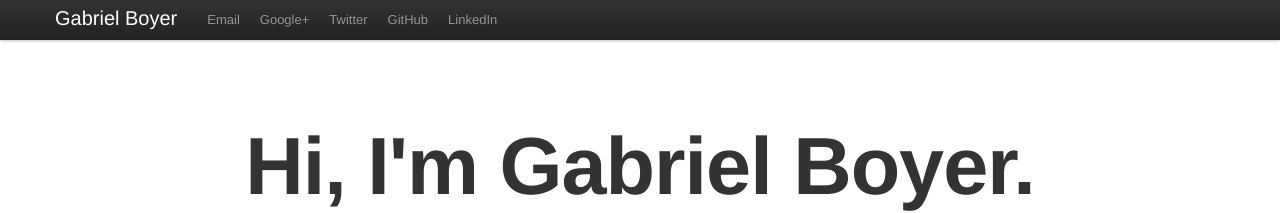
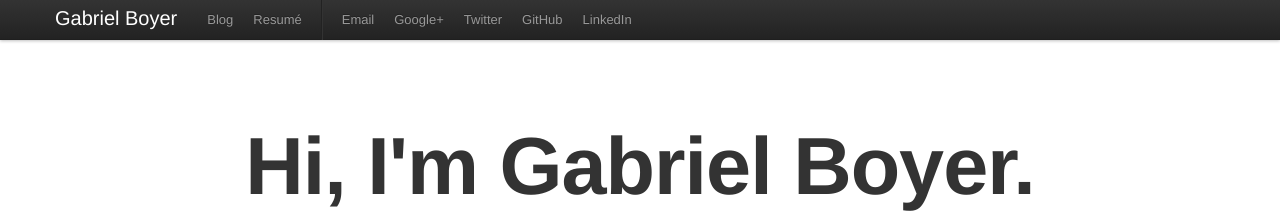
Before and after one commit to gabe/gabe.github.com, a Jekyll site: the page built from index.html, in a window 1280 px wide. Shown: the top 213 px of the page. Built offline with Jekyll 4.4.1, drawn with Linux system fonts in a browser that asks for light colours; nearby versions of some CDN libraries.

Commit message:
Add stub pages for site sections.

```diff
--- a/_layouts/default.html
+++ b/_layouts/default.html
@@ -30,6 +30,9 @@
           <a class="brand" href="/">Gabriel Boyer</a>
           <div class="nav-collapse">
             <ul class="nav">
+              <li><a href="/blog/">Blog</a></li>
+              <li><a href="/resume.html">Resum&eacute;</a></li>
+              <li class="divider-vertical"></li>
               <li><a href="mailto:me@gabrielboyer.com" rel="me">Email</a></li>
               <li><a href="http://www.google.com/profiles/gboyer" rel="me">Google+</a></li>
               <li><a href="http://twitter.com/gboyer" title="@gboyer on Twitter" rel="me">Twitter</a></li>
--- /dev/null
+++ b/blog/index.html
@@ -0,0 +1,4 @@
+---
+layout: default
+---
+<h1>Blog</h1>
--- /dev/null
+++ b/resume.html
@@ -0,0 +1,6 @@
+---
+layout: default
+---
+<div class="resume">
+  <h1>Gabriel Boyer</h1>
+</div>
```
